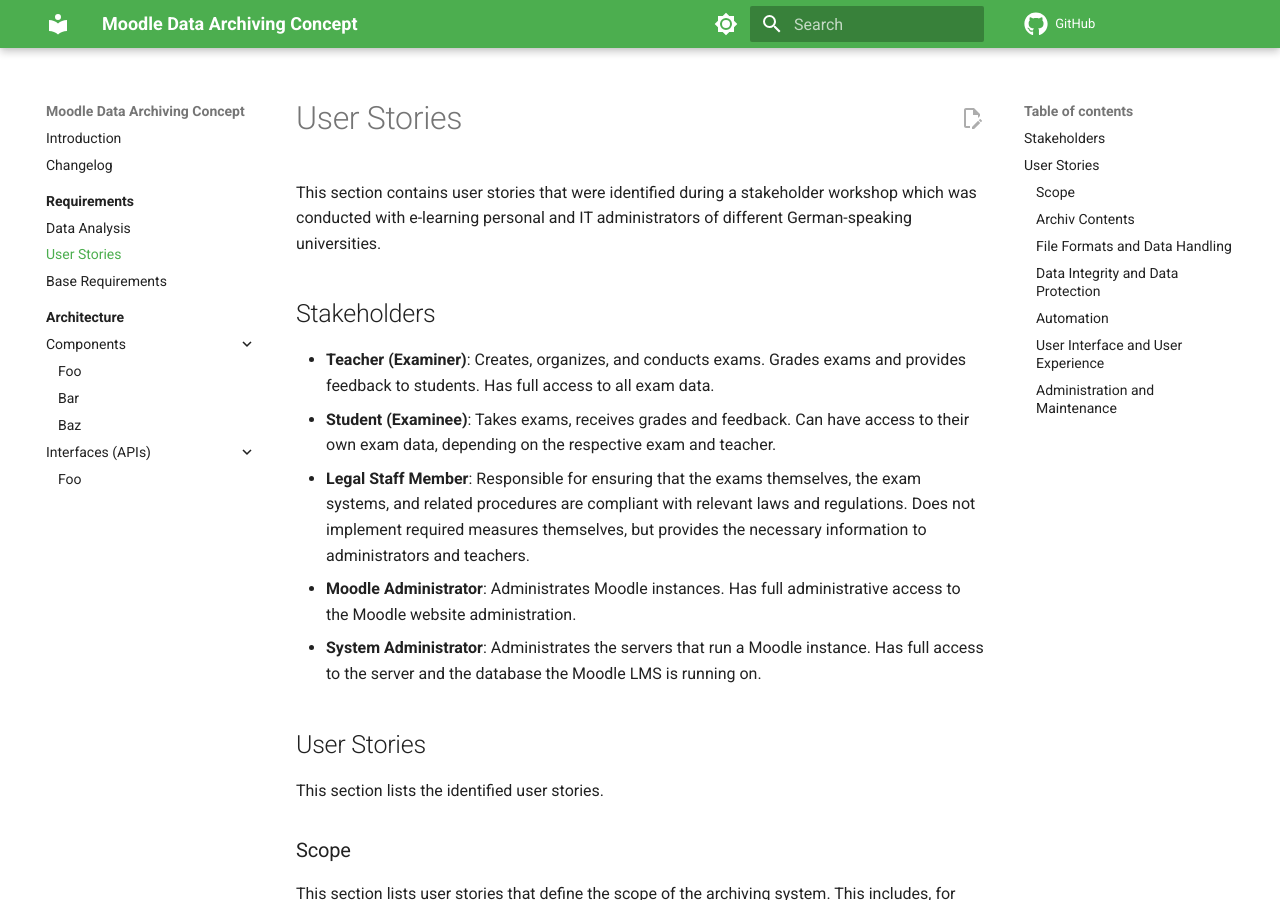
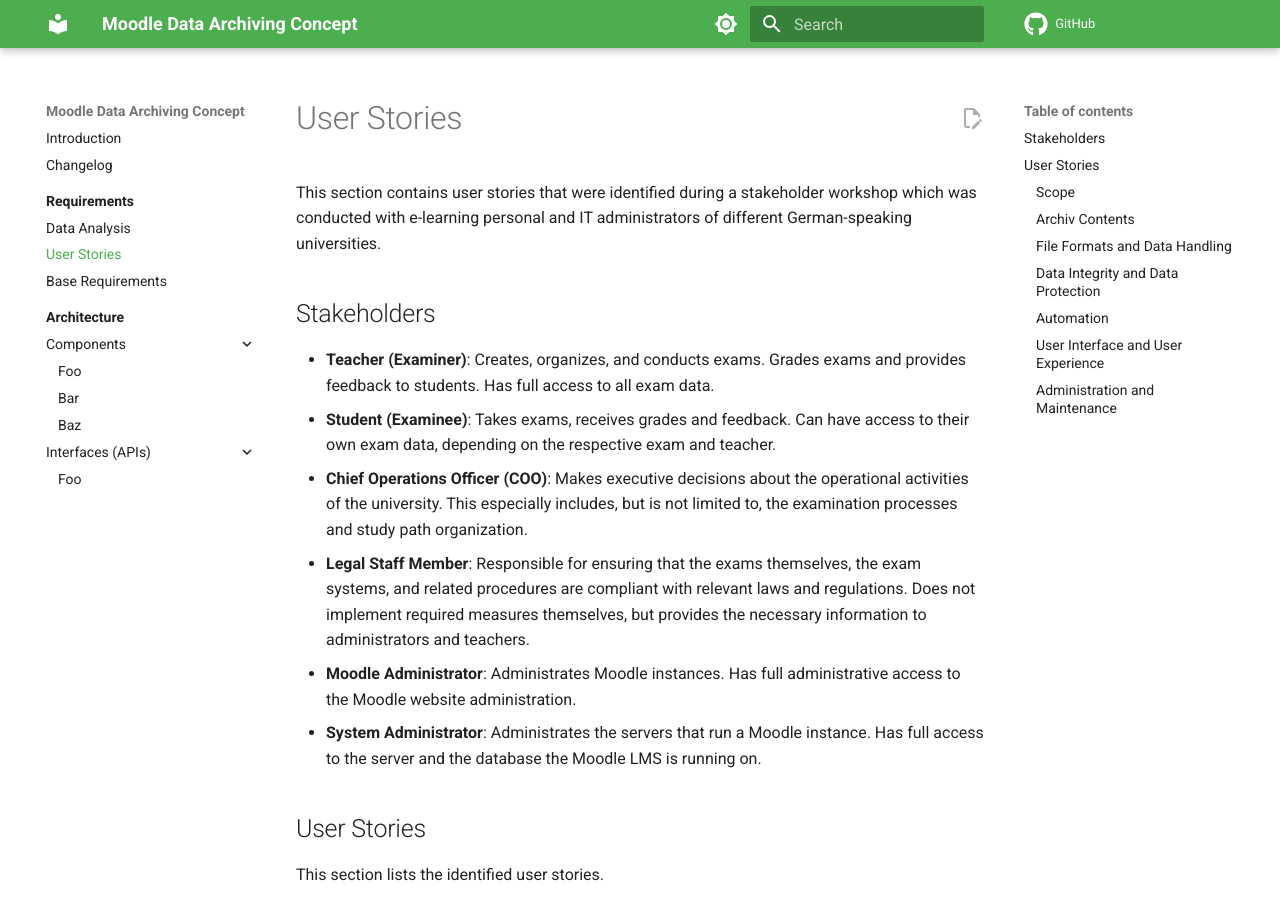
Before and after one commit to ngandrass/moodle-data-archiving-concept, an MkDocs documentation site: the page built from docs/requirements/user-stories.md, in a window 1280 px wide and 900 px high. Built offline with MkDocs 1.6.1 and Material for MkDocs 9.7.7, drawn with Linux system fonts in a browser that asks for light colours; comment, search, counter and statistics services are not loaded.

Commit message:
Add chief operations officer to stakeholder list

```diff
--- a/docs/requirements/user-stories.md
+++ b/docs/requirements/user-stories.md
@@ -10,9 +10,11 @@ e-learning personal and IT administrators of different German-speaking universit
   full access to all exam data.
 - **Student (Examinee)**: Takes exams, receives grades and feedback. Can have access to their own exam data, depending
   on the respective exam and teacher.
+- **Chief Operations Officer (COO)**: Makes executive decisions about the operational activities of the university. This
+  especially includes, but is not limited to, the examination processes and study path organization.
 - **Legal Staff Member**: Responsible for ensuring that the exams themselves, the exam systems, and related procedures
   are compliant with relevant laws and regulations. Does not implement required measures themselves, but provides the
-    necessary information to administrators and teachers.
+  necessary information to administrators and teachers.
 - **Moodle Administrator**: Administrates Moodle instances. Has full administrative access to the Moodle website
   administration.
 - **System Administrator**: Administrates the servers that run a Moodle instance. Has full access to the server and the
```
